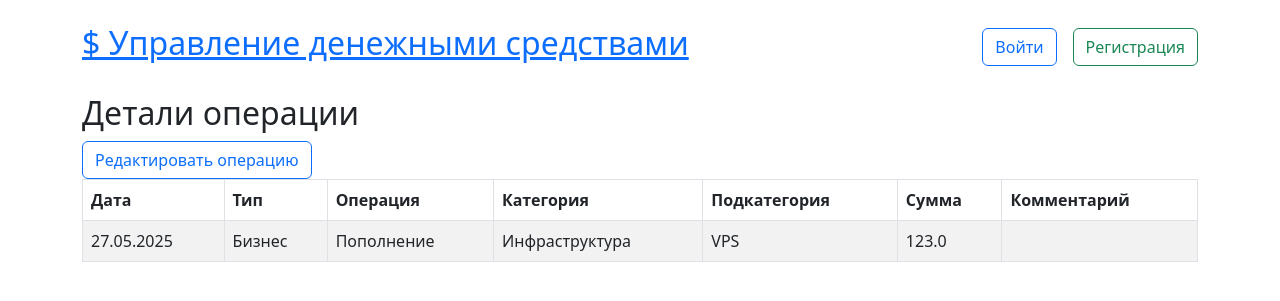
After one commit to BuryatisLesa/move_cash, a Django app: page /movecashs/1/ in a window 1280 px wide. The commit adds this page. Shown: the top 301 px of the page. Run offline with Django 5.2, Linux system fonts and the light colour scheme; data comes from the database, SQL or seed files in the repository; both versions use the stored data as it was after the commit.

```diff
--- a/move_cash/app_cash/forms.py
+++ b/move_cash/app_cash/forms.py
@@ -5,11 +5,13 @@ class MoveCashForm(forms.ModelForm):
     class Meta:
         model = MoveCash
         fields = "__all__"
+        exclude = ['user']
         widgets = {
             "created_at": forms.DateTimeInput(
                 attrs={'type': 'datetime-local', 'class': 'form-control'},
                 format='%Y-%m-%dT%H:%M'
             ),
+            "user": forms.HiddenInput(),
             "status": forms.Select(attrs={"class": "form-control", "placeholder": "Выберите статус операции"}),
             "typeoperation": forms.Select(attrs={"class": "form-control", "placeholder": "Выберите тип операции"}),
             "category": forms.Select(attrs={"class": "form-control", "placeholder": "Выберите категорию"}),
--- a/move_cash/app_cash/models.py
+++ b/move_cash/app_cash/models.py
@@ -1,8 +1,10 @@
 from django.db import models
 from django.utils import timezone
+from django.contrib.auth.models import User
 
 class MoveCash(models.Model):
     """Движение денежных средств"""
+    user = models.ForeignKey(User, on_delete=models.CASCADE, related_name="movecashes")
     created_at = models.DateTimeField(default=timezone.now)
     status = models.ForeignKey("Status", on_delete=models.CASCADE, related_name="status")
     typeoperation = models.ForeignKey("TypeOperation", on_delete=models.CASCADE, related_name="typeoperations")
--- a/move_cash/app_cash/views.py
+++ b/move_cash/app_cash/views.py
@@ -6,6 +6,7 @@ from app_cash.forms import MoveCashForm
 from django.contrib.auth.mixins import LoginRequiredMixin
 from django.contrib.auth.forms import UserCreationForm
 from django.core.exceptions import PermissionDenied
+from django.contrib.auth.models import User
 
 
 
@@ -91,9 +92,14 @@ class MoveCashCreate(LoginRequiredMixin, CreateView):
 
     def get_form(self, form_class = None):
         form = super().get_form(form_class)
-
+        user_id = self.request.POST.get("user")
         type_id = self.request.POST.get("typeoperation")
-
+        category_id = self.request.POST.get("category")
+        if user_id:
+            try:
+                form.fields["user"].queryset = User.objects.filter(id=user_id)
+            except User.DoesNotExist:
+                pass
         if type_id:
             try:
                 type_operation = TypeOperation.objects.get(id=type_id)
@@ -101,7 +107,6 @@ class MoveCashCreate(LoginRequiredMixin, CreateView):
                 form.fields["category"].queryset = Category.objects.filter(type_operation=type_operation)
             except TypeOperation.DoesNotExist:
                 pass
-        category_id = self.request.POST.get("category")
         if category_id:
             try:
                 category = Category.objects.get(id=category_id)
@@ -109,6 +114,7 @@ class MoveCashCreate(LoginRequiredMixin, CreateView):
                 form.fields["subcategory"].queryset = SubCategory.objects.filter(category=category)
             except TypeOperation.DoesNotExist:
                 pass
+
         return form
 
     success_url = reverse_lazy("movecashs")
--- a/move_cash/templates/base.html
+++ b/move_cash/templates/base.html
@@ -9,7 +9,7 @@
 <body class="container mt-4">
   <header class="d-flex justify-content-between align-items-center mb-4">
     <div>
-      <h2>$ Управление денежными средствами</h2>
+      <h2><a href="{% url 'movecashs' %}">$ Управление денежными средствами</a></h2>
     </div>
     <div class="d-flex align-items-center gap-3">
       {% if user.is_authenticated %}
--- /dev/null
+++ b/move_cash/templates/move_cash/movecash_detail.html
@@ -0,0 +1,33 @@
+{% extends "base.html" %}
+{% block content %}
+<h2>Детали операции</h2>
+<a href="{% url 'movecashs_update' movecash.pk %}" class="btn btn-outline-primary">Редактировать операцию</a>
+{% if movecash %}
+<table class="table table-bordered table-striped">
+  <thead>
+    <tr>
+      <th>Дата</th>
+      <th>Тип</th>
+      <th>Операция</th>
+      <th>Категория</th>
+      <th>Подкатегория</th>
+      <th>Сумма</th>
+      <th>Комментарий</th>
+    </tr>
+  </thead>
+  <tbody>
+    <tr>
+      <td>{{ movecash.created_at|date:"d.m.Y" }}</td>
+      <td>{{ movecash.status }}</td>
+      <td>{{ movecash.typeoperation }}</td>
+      <td>{{ movecash.category }}</td>
+      <td>{{ movecash.subcategory }}</td>
+      <td>{{ movecash.sum_operation }}</td>
+      <td>{{ movecash.comment }}</td>
+    </tr>
+  </tbody>
+</table>
+{% else %}
+  <p class="text-center">Такой записи нет</p>
+{% endif %}
+{% endblock content %}
--- a/move_cash/templates/move_cash/movecash_list.html
+++ b/move_cash/templates/move_cash/movecash_list.html
@@ -106,7 +106,5 @@
     <td colspan="7" class="text-center">Нет записей по заданным условиям</td>
   </tr>
 {% endif %}
-
-
 </table>
 {% endblock content %}
```
Also changed, not shown: move_cash/app_cash/migrations/0001_initial.py, move_cash/db.sqlite3.
